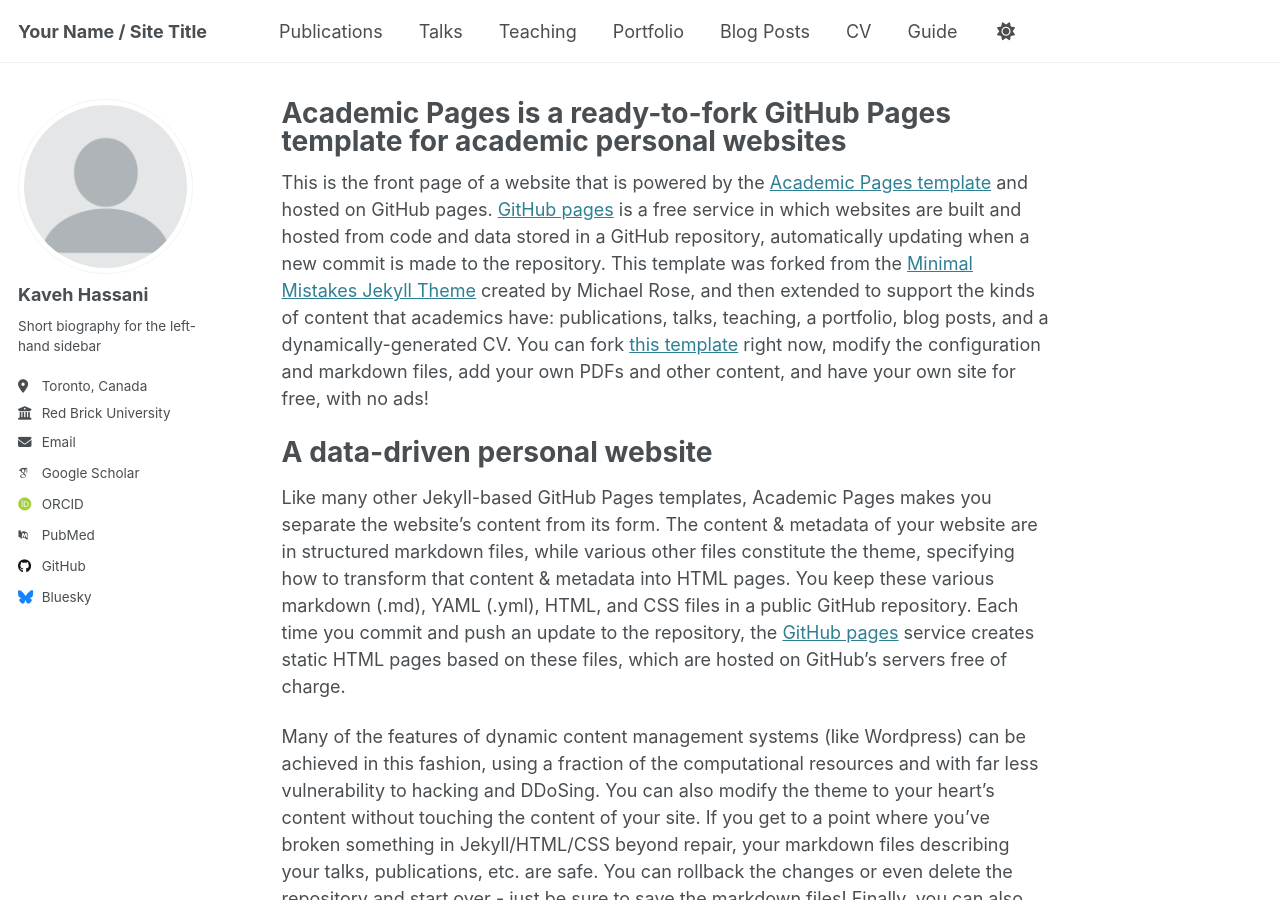
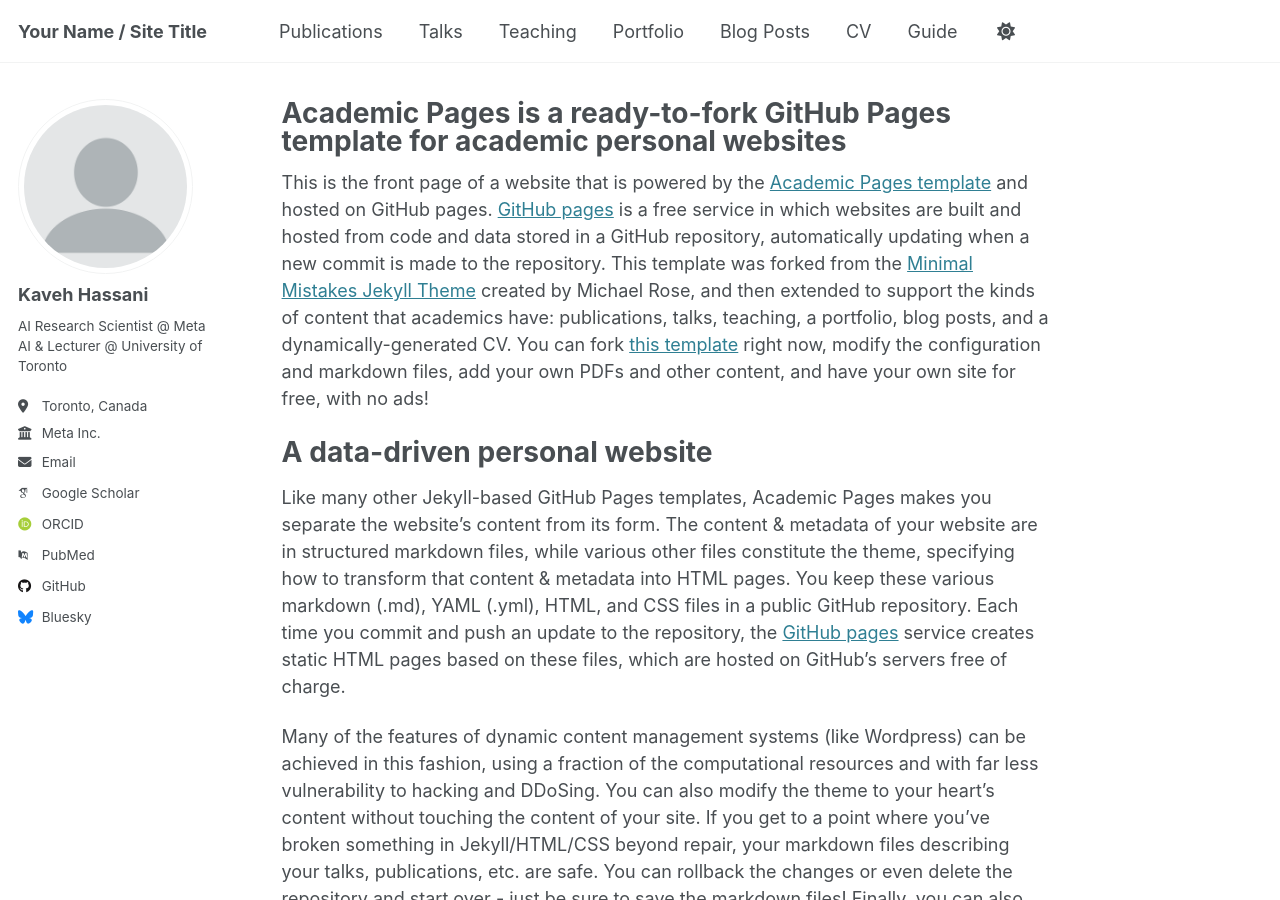
Before and after one commit to kavehhassani/kavehhassani.github.io, a Jekyll site: the page built from _pages/about.md, in a window 1280 px wide and 900 px high. Built offline with Jekyll 4.4.1, drawn with Linux system fonts in a browser that asks for light colours; some web fonts are replaced.

Commit message:
Update _config.yml

```diff
--- a/_config.yml
+++ b/_config.yml
@@ -25,9 +25,9 @@ author:
   avatar           : "profile.png"
   name             : "Kaveh Hassani"
   pronouns         : # example: "she/her"
-  bio              : "Short biography for the left-hand sidebar"
+  bio              : "AI Research Scientist @ Meta AI & Lecturer @ University of Toronto"
   location         : "Toronto, Canada"
-  employer         : "Red Brick University"
+  employer         : "Meta Inc."
   uri              : # URL
   email            : "none@example.org"
 
```
